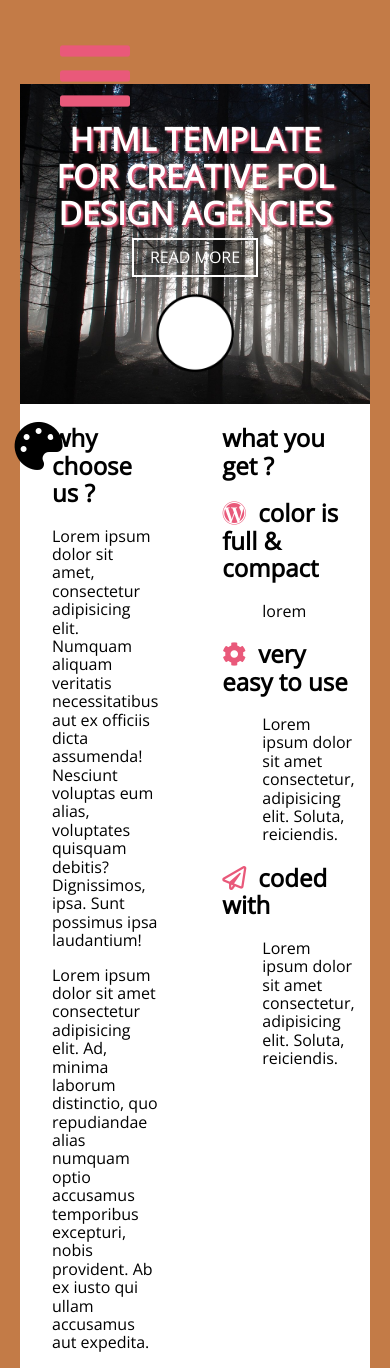
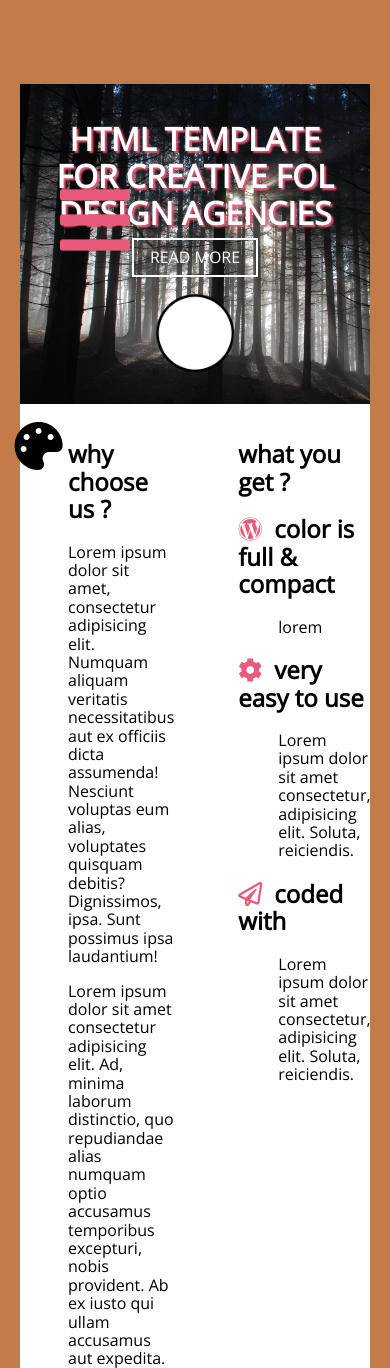
Before and after one commit to zzpapy/vibes2, a PHP site: page / in a window 390 px wide; the page is wider, and only the part inside the window is pictured. Shown: the top 1368 px of that part. Run offline with PHP 8.4, Linux system fonts and the light colour scheme; some libraries are stand-ins or nearby versions.

Commit message:
responsive

```diff
--- a/public/scripts/script.js
+++ b/public/scripts/script.js
@@ -148,7 +148,6 @@ if(window.innerWidth<=770 && window.innerWidth>360 ){
     var styles = {'width':width}
     $(".nav_menu").css(styles)
     $('#tab_logo').attr('src','public/images/logo.png')
-    $('section').css("padding","0")
 }
 $(".bars_menu").on("click",function(){
     $(".nav_menu").toggleClass("flex")
--- a/public/styles/style.css
+++ b/public/styles/style.css
@@ -432,6 +432,9 @@ textarea{
     section:not(#gallery){
         padding: 1em 0em;
     }
+    .center_test>div{
+        padding: 1em 0;
+    }
     .center_test>div:nth-child(even){
         flex-direction: row;
         text-align: left;
@@ -439,11 +442,12 @@ textarea{
     }
     .center_test>div img {
         display: block;
-        margin: auto;
+        margin: 1em auto;
+
     }
     .center_test>div:nth-child(even) img {
         display: block;
-        margin: auto;
+        margin: 1em auto;
     }
     #form div{
         width: 100%;
@@ -491,7 +495,7 @@ textarea{
       .bars_menu{
         display: block;
         position: absolute;
-        top:0.2em;
+        top:2em;
         left:0.5em;
         font-size: 5em;
         color: var(--pink);
@@ -507,8 +511,8 @@ textarea{
         background-color: black;
         line-height: 4em;
     }
-    section{
-        padding: 0;
+    section:not(#gallery){
+        padding: 1em;
     }
     .logo{
         display: none;
```
